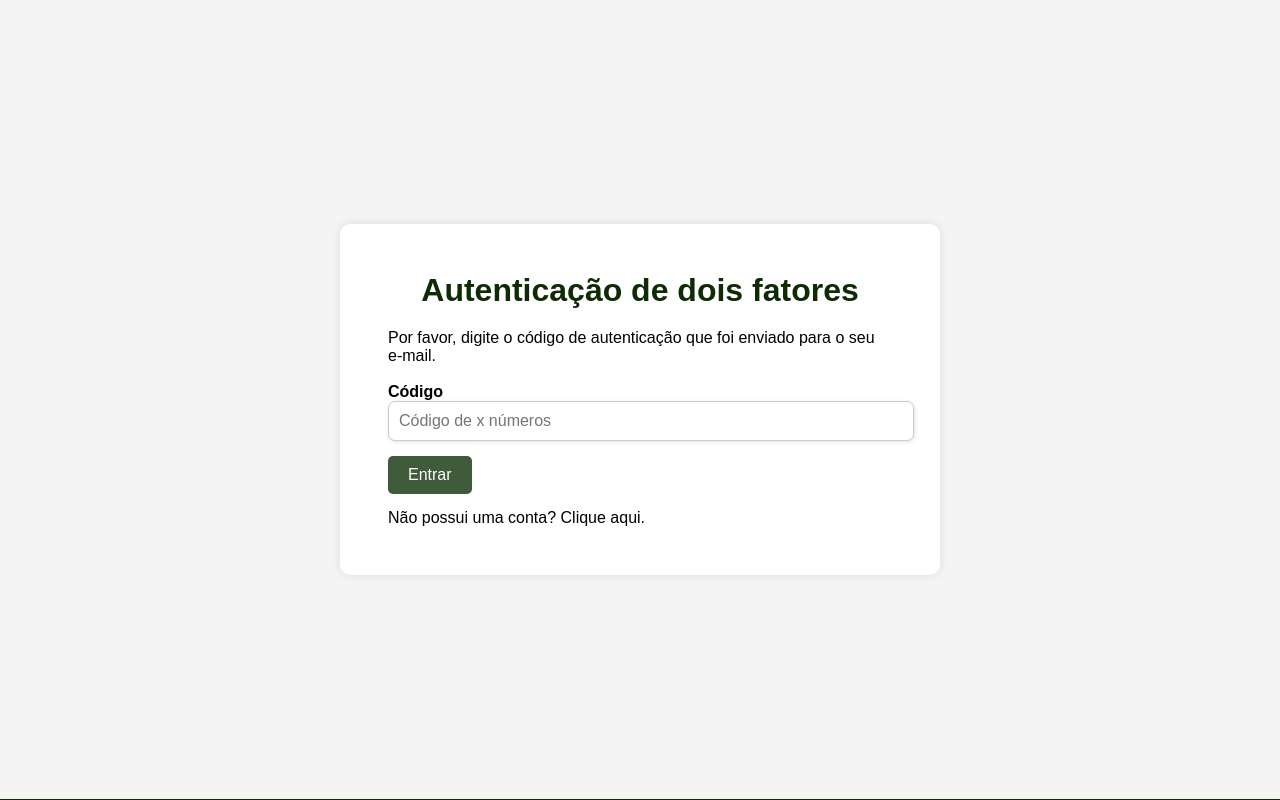
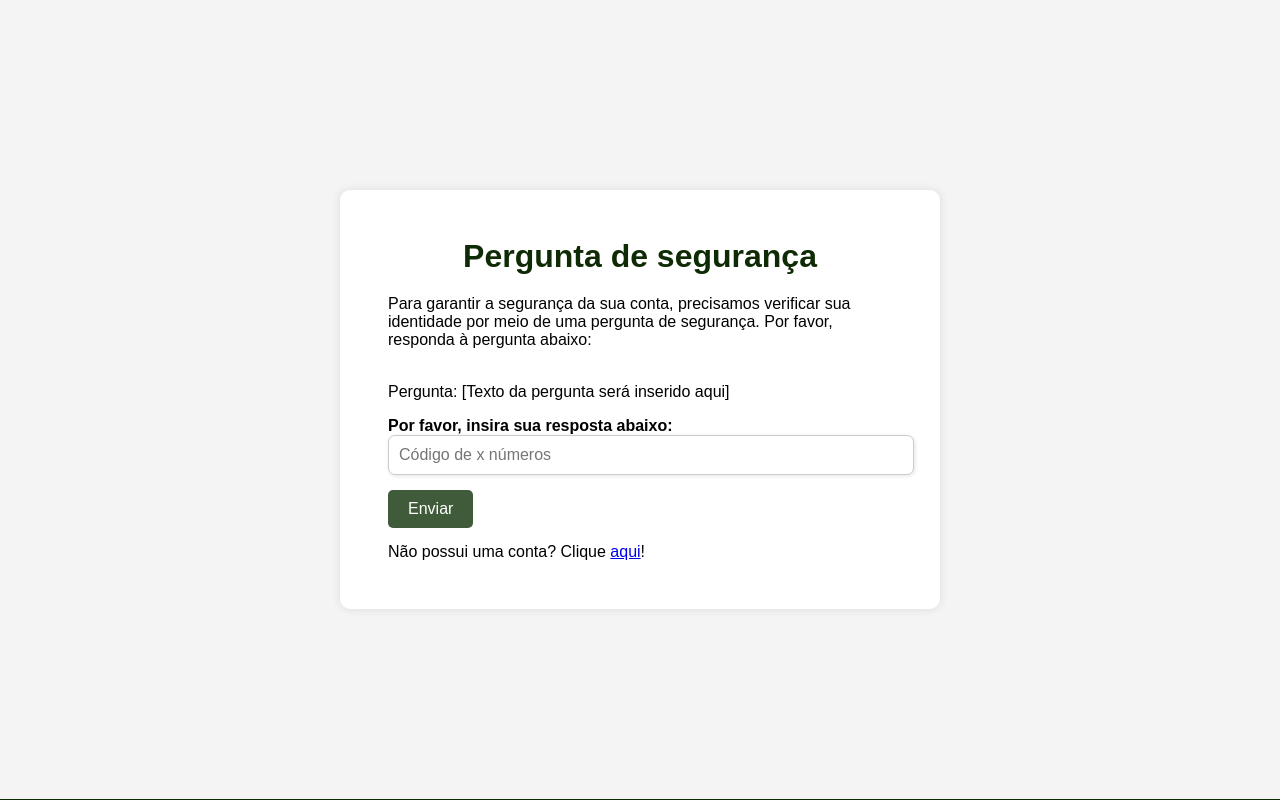
Before and after one commit to brenddamachado/Seven_Gardens, a PHP site: page /html/2Fa.html in a window 1280 px wide. Shown: the part 219-1019 px from the top of the page. Run offline with PHP 8.4, Linux system fonts and the light colour scheme.

Commit message:
Correção da página

```diff
--- a/Front-end/css/2Fa.css
+++ b/Front-end/css/2Fa.css
@@ -245,9 +245,8 @@ footer{
   background-color: #0f2b05;
   height: 200px;
   flex-direction: column;
-  /* Empilhe os itens verticalmente */
   align-items: center;
-  /* Alinhe os itens ao centro */
+
 }
 
 @media (max-width: 624px) {
--- a/Front-end/html/2Fa.html
+++ b/Front-end/html/2Fa.html
@@ -50,25 +50,28 @@
   <div class="container" id="divLogin">
     <form class="divForm" action="#">
       <div class="form-header">
-        <h1 class="title">Autenticação de dois fatores</h1>
+        <h1 class="title">Pergunta de segurança</h1>
       </div>
 
       <div class="digiteCod">
-        Por favor, digite o código de autenticação que foi enviado para o seu e-mail.
+        Para garantir a segurança da sua conta, precisamos verificar sua identidade por meio de uma pergunta de
+        segurança. Por favor, responda à pergunta abaixo:
       </div><br>
+      <p>Pergunta:
+        [Texto da pergunta será inserido aqui]</p>
 
       <div class="input-box">
-        <label for="senha">Código</label>
+        <label for="senha">Por favor, insira sua resposta abaixo:</label>
         <input type="password" id="senha" placeholder="Código de x números" maxlength="8" minlength="8">
         <span id="mensagemErro" style="color: red;"></span>
 
       </div>
       <div class="button-box">
-        <button id="enviarButton">Entrar</button>
+        <button id="enviarButton">Enviar</button>
       </div>
 
       <div class="cliqueAqui">
-        Não possui uma conta? Clique aqui.
+        Não possui uma conta? Clique <a href="Cadastro.html">aqui</a>!
       </div>
 
     </form>
```
